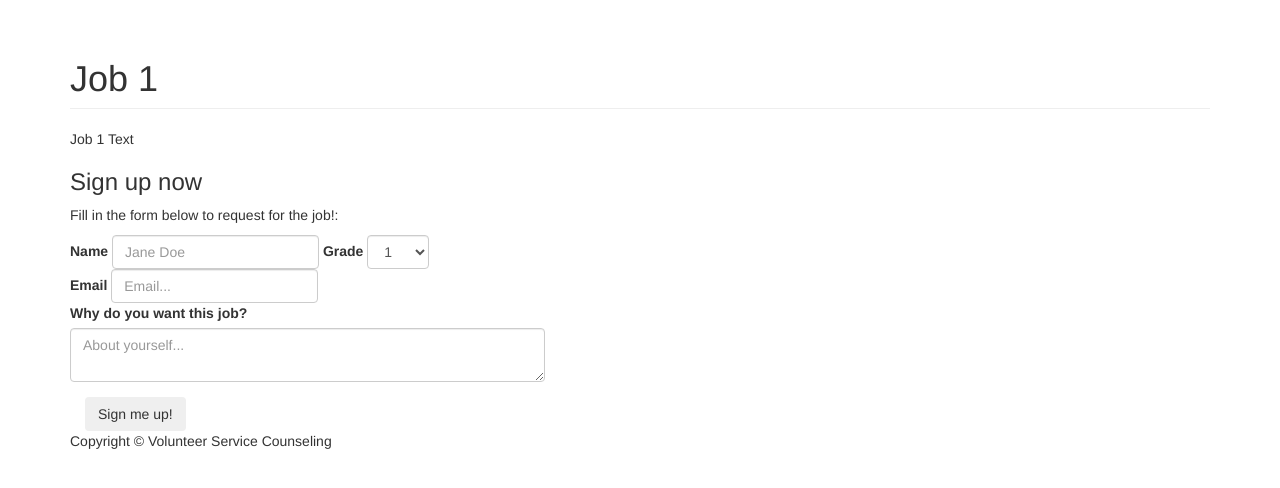
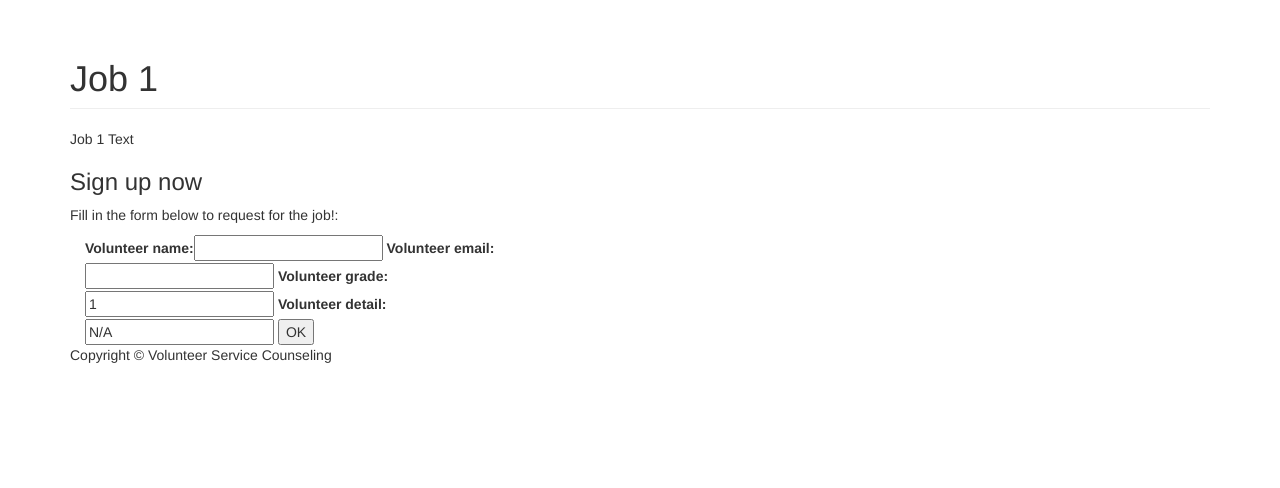
Before and after one commit to suinkim/vsc, a Django app: page /1/ in a window 1280 px wide. Shown: the part 51-539 px from the top of the page. Run offline with Django 3.2, Linux system fonts and the light colour scheme; data comes from the database, SQL or seed files in the repository; both versions use the stored data as it was after the commit; some libraries are stand-ins or nearby versions.

Commit message:
Signup Form

```diff
--- a/mande/forms.py
+++ b/mande/forms.py
@@ -1,8 +1,7 @@
-from django import forms
+from django.forms import ModelForm
 from .models import Volunteer
 
-class SignupForm(forms.Form):
-    volunteer_name = forms.CharField(max_length=100)
-    volunteer_email = forms.EmailField()
-    volunteer_grade = forms.IntegerField(initial=1, min_value=1, max_value=12)
-    volunteer_detail = forms.CharField(max_length=200)
+class VolunteerForm(ModelForm):
+    class Meta:
+        model = Volunteer
+        exclude = ['job']
--- a/mande/models.py
+++ b/mande/models.py
@@ -1,5 +1,4 @@
 from django.db import models
-from django.forms import ModelForm
 from datetime import datetime
 from django.utils import timezone
 
@@ -8,7 +7,7 @@ class Job(models.Model):
     job_id = models.AutoField(primary_key=True)
     job_title = models.CharField(max_length=200)
     job_text = models.CharField(max_length=200)
-    date = models.DateTimeField('date')
+    date = models.DateTimeField('date', auto_now_add=True)
     pub_date = models.DateTimeField('date published', auto_now_add=True)
 
 
@@ -19,14 +18,9 @@ class Job(models.Model):
 class Volunteer(models.Model):
     job = models.ForeignKey(Job, on_delete=models.CASCADE)
     volunteer_name = models.CharField(max_length=100)
-    volunteer_email = models.EmailField()
+    volunteer_email = models.EmailField(max_length=100)
     volunteer_grade = models.PositiveIntegerField(default=1)
-    volunteer_detail = models.CharField(max_length=200)
+    volunteer_detail = models.CharField(max_length=200, default = "N/A")
 
     def __str__(self):
         return self.volunteer_name
-
-class SignupForm(ModelForm):
-    class Meta:
-        model = Volunteer
-        fields =['volunteer_name', 'volunteer_grade', 'volunteer_email', 'volunteer_detail',]
--- a/mande/templates/mande/detail.html
+++ b/mande/templates/mande/detail.html
@@ -5,34 +5,10 @@
   <h3>Sign up now</h3>
   <p>Fill in the form below to request for the job!:</p>
   <div class= "col-sm-5">
-    <form role="form" action="" method="post" class="SignupForm">
-      {% csrf_token %}
-      <div class="row form-inline">
-        <div class="form-group">
-          <label for="volunteer_name">Name</label>
-          <input type="text" class="form-control" id="volunteer_name" placeholder="Jane Doe">
-        </div>
-        <div class="form-group">
-          <label for="volunteer_grade">Grade</label>
-          <select class="form-control" id="volunteer_grade">
-            {% for i in n %}
-            <option>{{i}}</option>
-            {% endfor %}
-          </select>
-        </div>
-      </div>
-      <div class="row form-inline">
-        <div class="form-group">
-          <label for="volunteer_email">Email</label>
-          <input type="text" name="volunteer_email" placeholder="Email..." class="form-email form-control" id="volunteer_email">
-        </div>
-      </div>
-      <div class="row form-group">
-        <label for="volunteer_detail">Why do you want this job?</label>
-          <textarea name="volunteer_detail" placeholder="About yourself..."
-            class="form-about-yourself form-control" id="volunteer_detail"></textarea>
-      </div>
-      <button type="submit" class="btn">Sign me up!</button>
+    <form action="" method="post">
+        {% csrf_token %}
+        {{form}}
+        <input type="submit" value="OK">
     </form>
   </div>
 {% endblock %}
--- a/mande/views.py
+++ b/mande/views.py
@@ -4,7 +4,7 @@ from django.core.urlresolvers import reverse
 from django.views import generic
 
 from .models import Job, Volunteer
-from .forms import SignupForm
+from .forms import VolunteerForm
 
 def home(request):
     return render(request, 'mande/home.html')
@@ -19,23 +19,14 @@ class IndexView(generic.ListView):
 
 
 def detail(request, job_id):
-    job = get_object_or_404(Job, pk=job_id)
-    print ("start")
-    if request.method == 'POST':
-        form = SignupForm(request.POST)
-        if form.is_valid():
-            job.new_volunteer = form.save()
-            return HttpResponse("thanks")
-            print("yes")
-    else:
-        form = SignupForm()
-        print ("a")
-    #volunteer = job.volunteer_set
-    #form = SignupForm(request.POST)
-    #if request.method == 'POST':
-    #    if form.is_valid():
-    #        volunteerform.save()
-    return render(request, 'mande/detail.html', {'job' : job,'n' : range(1,13)})
+    job = Job.objects.get(pk=job_id)
+    form = VolunteerForm(request.POST or None)
+    if form.is_valid():
+        vol = form.save(commit=False)
+        vol.job = job
+        vol.save()
+        return HttpResponseRedirect('results')
+    return render(request, 'mande/detail.html', {'form':form, 'job' : job,'n' : range(1,13)})
 
 def results(request, job_id):
     job = get_object_or_404(Job, pk=job_id)
```
Also changed, not shown: db.sqlite3.
